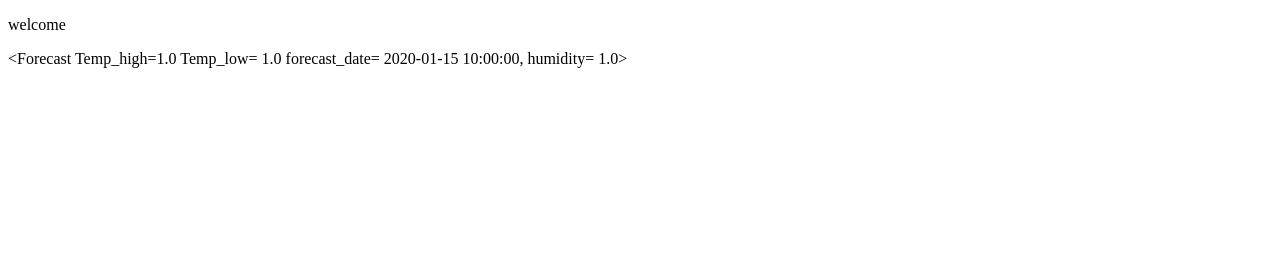
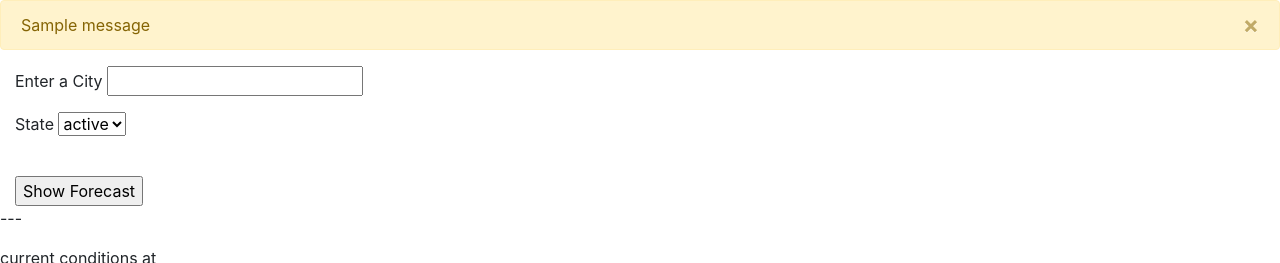
Before and after one commit to RutaTeclai/Weather-Forecast, a Flask app: template templates/forecastpage.html in a window 1280 px wide. Shown: the top 263 px of the page. Run offline with Flask 2, Linux system fonts and the light colour scheme; tables that the repository leaves empty hold one stand-in row (values such as "Sample post"); the template is opened without the code that fills it: values that come from a table or form of the project are taken from there, most other values are stand-ins (such as "Sample title", 1, 10 or a date in 2020); one stand-in notice (Sample message) is shown; some libraries are stand-ins or nearby versions.

Commit message:
Define show_forecast(city, state), route(/forecast_search), style with bootstrap homepage.html, forecastpage.html

```diff
--- a/server.py
+++ b/server.py
@@ -56,17 +56,29 @@ def show_forecast_page():
     password= request.args.get('password')
 
     user= crud.get_user_by_email(email)
+
     if user and user[0].password == password:
-        office = crud.get_office_by_city_state(user[0].city, user[0].state)
-        if office:
-            forecast = forecast_data.forecast_request(office)
-            return render_template('forecastpage.html', forecast=forecast)
 
-        #TODO else part call a function that returns a lat and long of city,state
+        forecast = forecast_data.show_forecast(user[0].city,user[0].state)
+        state_code_dict= get_state_code()
+        return render_template('forecastpage.html', forecast=forecast, city =user[0].city, state=user[0].state,
+                                state_code = state_code_dict)
+
     else:
         flash("Enter correct email and password or create a new user account")
         return redirect('/')
 
+@app.route('/forecast_search')
+def show_forecast_by_city():
+    city = request.args.get('city')
+    state = request.args.get('state')
+
+    state_code_dict= get_state_code()
+
+    forecast = forecast_data.show_forecast(city,state)
+
+    return render_template('forecastpage.html', forecast=forecast, city =city, state=state,
+                            state_code = state_code_dict)
 
 #         user_city = user[0].city
 #         user_state = user[0].state
@@ -89,19 +101,7 @@ def show_forecast_page():
 #         return redirect('/')
 
 
-# def city_geodata(city_name,state):
-#     coordinates = []
-#     city_data = open('data/cities_geodata.json').read()
-
-#     city_data_dict = json.loads(city_data)
-#     for city in city_data_dict:
-
-#         if city['city'] == city_name and city['state_id'] == state:
-#             latitude = city['lat']
-#             longitude = city['lng']
-#             coordinates.extend([latitude,longitude])
-
-#     return coordinates
+#
 
 # def get_forecast_office_dict(coordinate_list):
 #     lat, lng = coordinate_list
--- a/templates/base.html
+++ b/templates/base.html
@@ -3,6 +3,11 @@
     <head>
         <meta charset="utf-8">
         <meta name="viewport" content="width=device-width">
+        <!-- Bootstrap CSS from getbootstrap.com -->
+        <link rel="stylesheet" href="https://stackpath.bootstrapcdn.com/bootstrap/4.3.1/css/bootstrap.min.css"
+        integrity="sha384-ggOyR0iXCbMQv3Xipma34MD+dH/1fQ784/j6cY/iJTQUOhcWr7x9JvoRxT2MZw1T"
+        crossorigin="anonymous">
+
         <link rel="stylesheet" href="/static/style.css">
         <script
             src="https://code.jquery.com/jquery-3.5.1.js"
@@ -20,9 +25,31 @@
     </head>
 
     <body>
+
+        {% with messages = get_flashed_messages() %}
+        {% if messages %}
+            {% for message in messages %}
+            <div class="alert alert-warning alert-dismissible" role="alert">
+            <button type="button" class="close" data-dismiss="alert" aria-label="Close"><span aria-hidden="true">×</span></button>
+                {{message}}
+            </div>
+            {% endfor %}
+        {% endif %}
+        {% endwith %}
+
         {% block body %}
 
         {% endblock %}
+
+    <script src="https://code.jquery.com/jquery-3.2.1.slim.min.js"
+    integrity="sha384-KJ3o2DKtIkvYIK3UENzmM7KCkRr/rE9/Qpg6aAZGJwFDMVNA/GpGFF93hXpG5KkN"
+    crossorigin="anonymous"></script>
+    <script src="https://cdnjs.cloudflare.com/ajax/libs/popper.js/1.12.9/umd/popper.min.js"
+    integrity="sha384-ApNbgh9B+Y1QKtv3Rn7W3mgPxhU9K/ScQsAP7hUibX39j7fakFPskvXusvfa0b4Q"
+    crossorigin="anonymous"></script>
+    <script src="https://maxcdn.bootstrapcdn.com/bootstrap/4.0.0/js/bootstrap.min.js"
+    integrity="sha384-JZR6Spejh4U02d8jOt6vLEHfe/JQGiRRSQQxSfFWpi1MquVdAyjUar5+76PVCmYl"
+    crossorigin="anonymous"></script>
 
         {% block after_body %}{% endblock %}
         <script src="/static/user.js"></script>
--- a/templates/forecastpage.html
+++ b/templates/forecastpage.html
@@ -3,7 +3,144 @@
 
 
 {% block body %}
-<p>welcome</p>
-<p>{{ forecast }}</p>
+<div class="container-fluid">
+
+    <div class="row search-box">
+        <div class="col">
+            <form action="/forecast_search" class="city-state">
+                <p>
+                    Enter a City <input type="text" name= "city">
+                </p>
+                <p>
+                    State <select name="state">
+                        {% for state in state_code %}
+                            <option value="{{state['Code']}}">{{state['State']}}</option>
+                        {% endfor %}
+                    </select>
+                </p><br>
+
+                <input type="submit" value="Show Forecast">
+            </form>
+
+        </div>
+        <div class="col zipcode">
+
+        </div>
+
+    </div>
+
+    <div class="row">
+        <p> ---</p>
+    </div>
+    <div class="row">
+        <div class="station">
+            <p>current conditions at</p>
+        </div>
+    </div>
+    <div class="row weather_data">
+
+        <div class="col">
+            <div class="icon">
+                <img src="https://api.weather.gov/icons/land/day/few?size=medium">
+            </div>
+        </div>
+
+        <div class="col">
+            <div class="weather_desc">
+                <p>
+                    Fair, 68 oF
+                </p>
+            </div>
+        </div>
+        <div class="col-6">
+            <div class="other-weather-data">
+                humidity, wind_speed etc
+                <div class="row">
+                    Last updated  {{forecast['properties']['updated']}}
+                </div>
+            </div>
+        </div>
+        <div class="col">
+            <div class="row current forecast">rows in side columns</div>
+            <div class="row">another row</div>
+        </div>
+
+    </div>
+
+    <div class="row extended-forecast">
+
+    </div>
+    <div class="row">Extended Forecast for</div>
+    <div class="row">{{city}}, {{state}}</div>
+
+    <div class="row days-forecast">
+        {% for forecast in forecast['properties']['periods']%}
+            <div class="col">
+                <div class="row">{{forecast['name']}}</div>
+                <div class="row"><img src="{{forecast['icon']}}"></div>
+                <div class="row">{{forecast['shortForecast']}}</div>
+                <div class="row">{{forecast['temperature']}}</div>
+                <!-- change this witt div and block style -->
+            </div>
+        {% endfor %}
+    </div>
+
+
+    <!-- <div class="row days-forecast">
+        <div class="col">Day2
+            <div class="row"></div>
+            <div class="row"></div>
+            <div class="row"></div>
+            <div class="row"></div>
+            <div class="row"></div>
+            <div class="row"></div>
+        </div>
+        <div class="col">Day3
+            <div class="row"></div>
+            <div class="row"></div>
+            <div class="row"></div>
+            <div class="row"></div>
+            <div class="row"></div>
+            <div class="row"></div>
+        </div>
+        <div class="col">Day4
+            <div class="row"></div>
+            <div class="row"></div>
+            <div class="row"></div>
+            <div class="row"></div>
+            <div class="row"></div>
+            <div class="row"></div>
+        </div>
+        <div class="col">Day5
+            <div class="row"></div>
+            <div class="row"></div>
+            <div class="row"></div>
+            <div class="row"></div>
+            <div class="row"></div>
+            <div class="row"></div>
+        </div>
+        <div class="col">Day6
+            <div class="row"></div>
+            <div class="row"></div>
+            <div class="row"></div>
+            <div class="row"></div>
+            <div class="row"></div>
+            <div class="row"></div>
+        </div>
+        <div class="col">Day7
+            <div class="row"></div>
+            <div class="row"></div>
+            <div class="row"></div>
+            <div class="row"></div>
+            <div class="row"></div>
+            <div class="row"></div>
+        </div>
+
+    </div> -->
+
+
+
+</div>
+
 
 {% endblock %}
```
Also changed, not shown: crud.py (+2 -26 lines), forecast_data.py (added, +54 -0 lines), templates/forecastpagecopy.html (added, +17 -0 lines), templates/homepage.html (+13 -39 lines), 1 other file.
